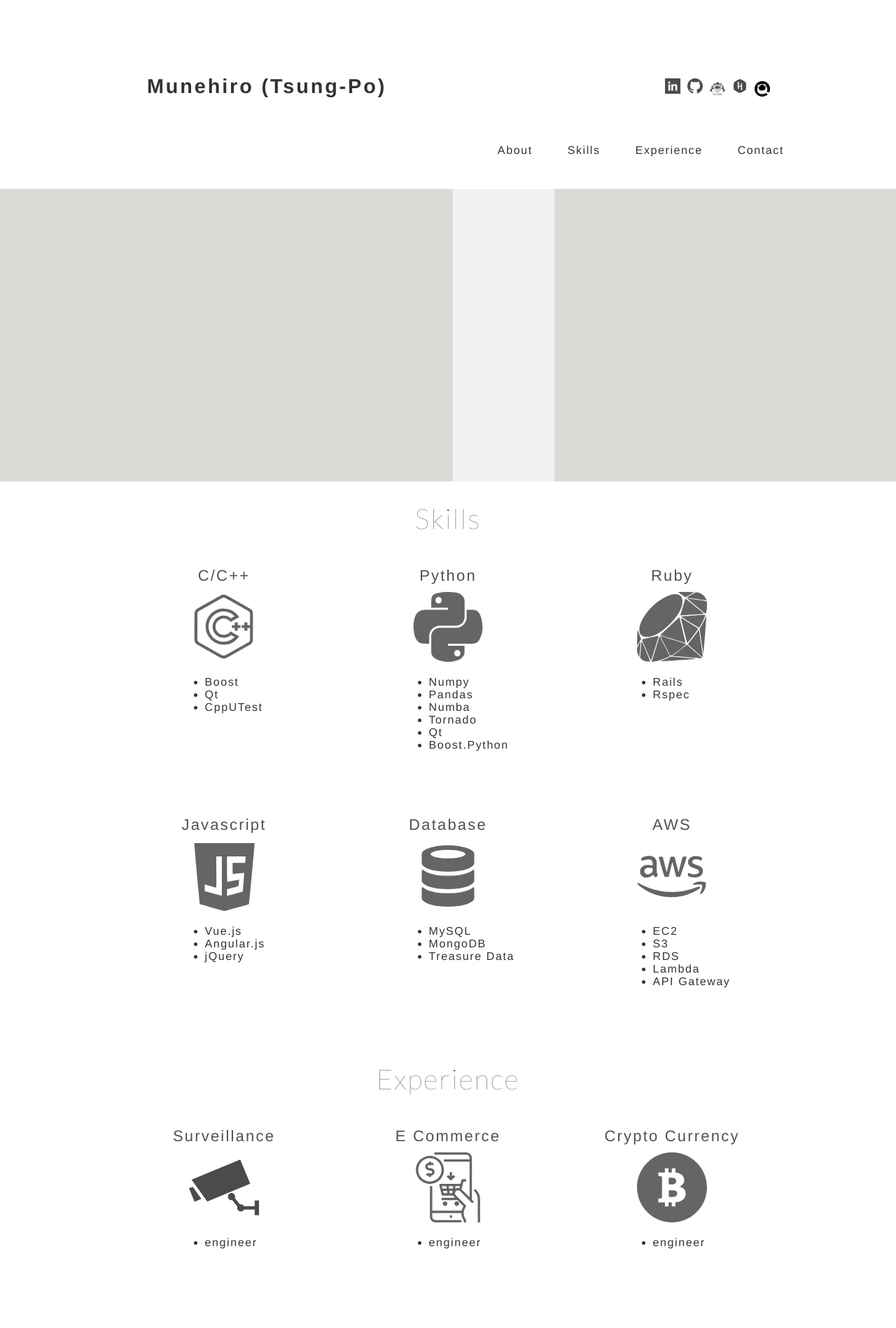
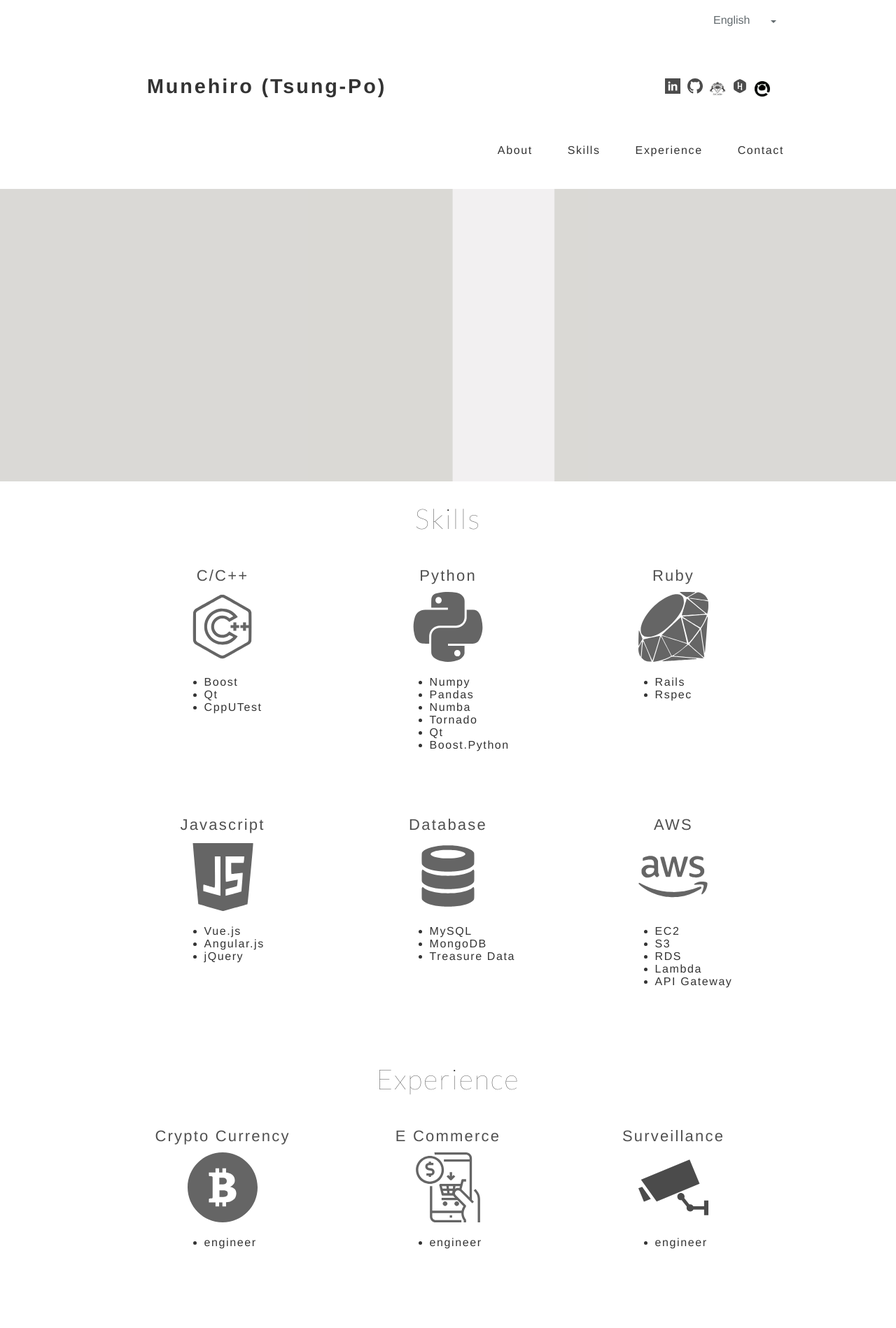
Before and after one commit to hrdrq/homepage, a Vue app: page / in a window 1280 px wide. Shown: the top 1898 px of the page at 70% size. Built offline with nearby package versions, Linux system fonts and the light colour scheme.

Commit message:
add language selector

```diff
--- a/src/components/Head.vue
+++ b/src/components/Head.vue
@@ -1,5 +1,6 @@
 <template>
   <header>
+    <LanguageSelector id="language_selector" />
     <div id="logo"><router-link to="/">Munehiro (Tsung-Po)</router-link></div>
     <nav>
       <ul>
@@ -24,12 +25,22 @@
 import IconLinkedin from '../svgs/linkedin.vue'
 import IconGithub from '../svgs/github.vue'
 import IconHackerrank from '../svgs/hackerrank.vue'
+import LanguageSelector from '../components/LanguageSelector.vue'
 export default {
   name: 'Header',
   components: {
     IconLinkedin,
     IconGithub,
     IconHackerrank,
+    LanguageSelector
+  },
+  data() {
+    return {
+      arrayOfObjects: [],
+      object: {
+        name: 'Object Name',
+      }
+    }
   }
 }
 </script>
@@ -119,5 +130,11 @@ header {
       }
     }
   }
+  #language_selector {
+    @include md {
+      position: absolute;
+      right: 0px;
+    }
+  }
 }
 </style>
--- /dev/null
+++ b/src/components/LanguageSelector.vue
@@ -0,0 +1,148 @@
+<template>
+  <div class="btn-group">
+    <li @click="toggleMenu()" class="dropdown-toggle" v-if="selectedOption.name">
+      {{ selectedOption.name }}
+      <span class="caret"></span>
+    </li>
+    <ul class="dropdown-menu" v-if="showMenu">
+      <li v-for="(option, idx) in options" :key="idx">
+        <span @click="updateOption(option)">
+          {{ option.name }}
+        </span>
+      </li>
+    </ul>
+  </div>
+</template>
+
+<script>
+export default {
+  data() {
+    return {
+      options: [
+        { value: 'en', name: 'English' },
+        { value: 'ja', name: '日本語' },
+        { value: 'zh-tw', name: '繁體中文' },
+        { value: 'zh-cn', name: '简体中文' }
+      ],
+      selectedOption: {},
+      showMenu: false
+    }
+  },
+  mounted() {
+    this.selectedOption = this.options.filter(option => option.value == this.$i18n.locale)[0]
+    document.addEventListener('click', this.clickHandler)
+  },
+  beforeDestroy() {
+    document.removeEventListener('click', this.clickHandler)
+  },
+  methods: {
+    updateOption(option) {
+      this.$root.$i18n.locale = option.value
+      this.selectedOption = option
+      this.showMenu = false
+    },
+    toggleMenu() {
+      this.showMenu = !this.showMenu
+    },
+    clickHandler(event) {
+      const { target } = event
+      const { $el } = this
+
+      if (!$el.contains(target)) {
+        this.showMenu = false
+      }
+    }
+  }
+}
+</script>
+
+<style scoped>
+.btn-group {
+  min-width: 80px;
+  height: 40px;
+  position: relative;
+  margin: 10px 1px;
+  display: inline-block;
+  vertical-align: middle;
+}
+.btn-group li {
+  list-style: none;
+}
+
+.dropdown-toggle {
+  color: #636b6f;
+  min-width: 80px;
+  padding: 10px 20px 10px 10px;
+  text-transform: none;
+  font-weight: 300;
+  margin-bottom: 7px;
+  border: 0;
+  transition: background 0.4s ease-out;
+  float: none;
+  box-shadow: none;
+  border-radius: 0;
+  white-space: nowrap;
+  text-overflow: ellipsis;
+  overflow: hidden;
+}
+.dropdown-toggle:hover {
+  background: #e1e1e1;
+  cursor: pointer;
+}
+
+.dropdown-menu {
+  position: absolute;
+  top: 100%;
+  left: 0;
+  z-index: 1000;
+  float: left;
+  min-width: 80px;
+  padding: 5px 0;
+  margin: 2px 0 0;
+  list-style: none;
+  font-size: 14px;
+  text-align: left;
+  background-color: #fff;
+  border: 1px solid #ccc;
+  border-radius: 4px;
+  box-shadow: 0 6px 12px rgba(0, 0, 0, 0.175);
+  background-clip: padding-box;
+}
+
+.dropdown-menu > li > span {
+  padding: 10px 20px;
+  display: block;
+  clear: both;
+  font-weight: normal;
+  line-height: 1.6;
+  color: #333333;
+  white-space: nowrap;
+  text-decoration: none;
+  cursor: pointer;
+}
+.dropdown-menu > li > span:hover {
+  background: #efefef;
+  color: #409FCB;
+}
+
+.dropdown-menu > li {
+  overflow: hidden;
+  width: 100%;
+  position: relative;
+  margin: 0;
+}
+
+.caret {
+  width: 0;
+  position: absolute;
+  top: 19px;
+  height: 0;
+  margin-left: -24px;
+  vertical-align: middle;
+  border-top: 4px dashed;
+  border-top: 4px solid \9;
+  border-right: 4px solid transparent;
+  border-left: 4px solid transparent;
+  right: 10px;
+}
+</style>
--- a/src/pages/Main.vue
+++ b/src/pages/Main.vue
@@ -11,9 +11,15 @@
     </Block>
 
     <Block title="Experience">
-      <Cell title="Surveillance" :list="['engineer']" :icon="icon_surveillance" />
+      <Cell title="Crypto Currency" :list="['engineer']" :icon="icon_bitcoin" />
       <Cell title="E Commerce" :list="['engineer']" :icon="icon_ecommerce" />
-      <Cell class="last" title="Crypto Currency" :list="['engineer']" :icon="icon_bitcoin" />
+      <Cell class="last" title="Surveillance" :list="['engineer']" :icon="icon_surveillance" />
+    </Block>
+
+    <Block title="Languages">
+      <Cell title="English" text="Business level" />
+      <Cell title="Japanese" text="Business level" />
+      <Cell class="last" title="Chinese" text="Native" />
     </Block>
 
     <Block title="Education" class="school">
--- a/src/pages/Main/Cell.vue
+++ b/src/pages/Main/Cell.vue
@@ -5,7 +5,7 @@
       <component :is="icon"></component>
     </div>
     <div v-if="image" class="image"></div>
-    <div v-if="text" class="text"></div>
+    <div v-if="text" class="text">{{ text }}</div>
     <div v-if="list" class="list">
       <ul>
         <li v-for="(value, key) in list" :key="key">{{ value }}</li>
@@ -26,8 +26,8 @@ export default {
   @include md {
     box-sizing: border-box;
     display: inline-block;
-    width: 280px;
-    margin-right: 40px;
+    width: 30%;
+    margin-right: 5%;
     margin-bottom: 60px;
     vertical-align: top;
     &.last {
```
